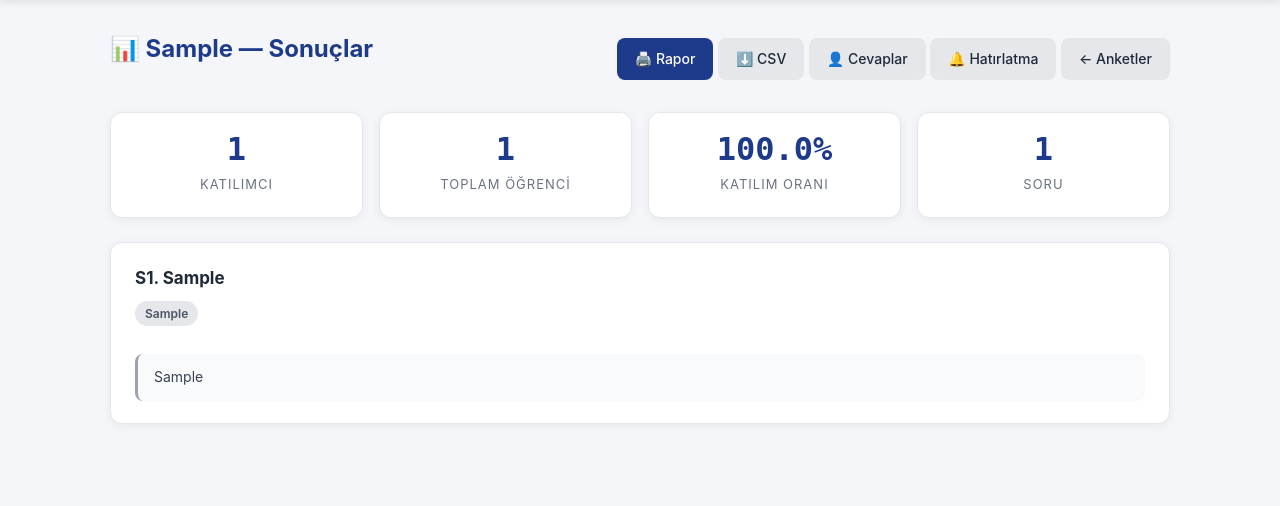
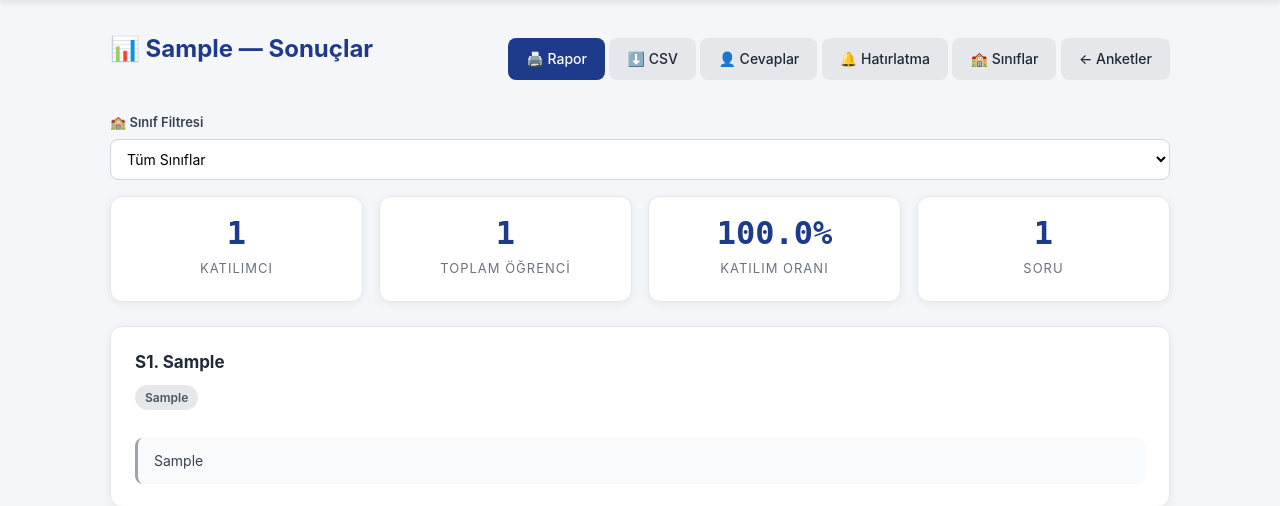
Before and after one commit to rusenozdili1-cloud/pdr-anket-paneli, a Flask app: page /anket/1/sonuclar in a window 1280 px wide. Shown: the part 57-563 px from the top of the page. Run offline with Flask 3, Linux system fonts and the light colour scheme; the visitor is signed in with stand-in values (Sample User, id 1); tables that the repository leaves empty hold one stand-in row (values such as "Sample post").

Commit message:
Update sonuclar.html

```diff
--- a/templates/sonuclar.html
+++ b/templates/sonuclar.html
@@ -9,9 +9,32 @@
     <a href="{{ url_for('sonuclar_csv', anket_id=anket.id) }}" class="btn">⬇️ CSV</a>
     <a href="{{ url_for('ogrenci_cevaplari', anket_id=anket.id) }}" class="btn">👤 Cevaplar</a>
     <a href="{{ url_for('hatirlatma', anket_id=anket.id) }}" class="btn">🔔 Hatırlatma</a>
+    <a href="{{ url_for('sinif_karsilastir', anket_id=anket.id) }}" class="btn">🏫 Sınıflar</a>
     <a href="{{ url_for('panel') }}" class="btn">← Anketler</a>
   </div>
 </div>
+
+{% if siniflar %}
+<!-- Sınıf Filtresi -->
+<div class="filtre-kutu">
+  <form method="get" class="filtre-form">
+    <div class="filtre-grup">
+      <label>🏫 Sınıf Filtresi</label>
+      <select name="sinif" onchange="this.form.submit()">
+        <option value="">Tüm Sınıflar</option>
+        {% for s in siniflar %}
+          <option value="{{ s }}" {% if secili_sinif == s %}selected{% endif %}>{{ s }}</option>
+        {% endfor %}
+      </select>
+    </div>
+    {% if secili_sinif %}
+      <div class="filtre-grup">
+        <a href="{{ url_for('sonuclar', anket_id=anket.id) }}" class="btn">Temizle</a>
+      </div>
+    {% endif %}
+  </form>
+</div>
+{% endif %}
 
 <div class="ozet-kutu">
   <div class="ozet-item">
@@ -34,7 +57,7 @@
 
 {% if katilimci_sayisi == 0 %}
   <div class="bos-durum">
-    <p>Henüz kimse bu anketi doldurmadı.</p>
+    <p>Bu filtreye uygun cevap yok.</p>
   </div>
 {% else %}
 
@@ -85,10 +108,7 @@
               responsive: true,
               maintainAspectRatio: true,
               plugins: {
-                legend: {
-                  position: 'bottom',
-                  labels: { font: { size: 12 }, padding: 10 }
-                }
+                legend: { position: 'bottom', labels: { font: { size: 12 }, padding: 10 } }
               }
             }
           });
```
